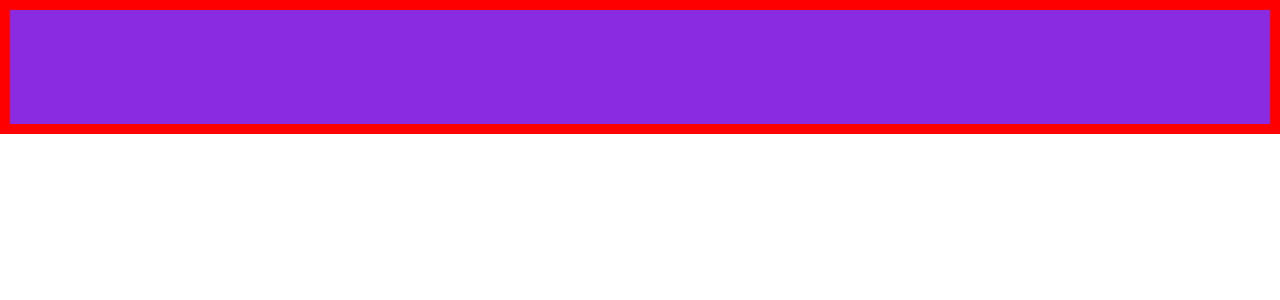
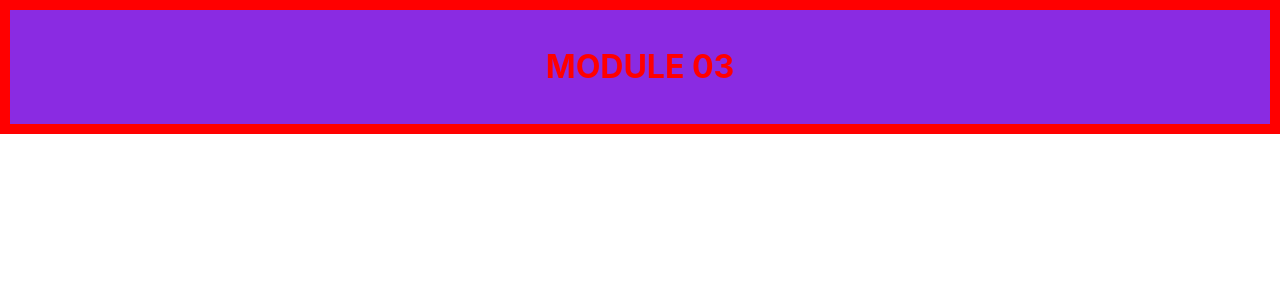
Before and after one commit to augustolimads/module03-submodules-study, a React (Vite) app: page / in a window 1280 px wide. Shown: the top 300 px of the page. Built offline with nearby package versions, Linux system fonts and the light colour scheme.

Commit message:
change font color

```diff
--- a/src/components/style.module.css
+++ b/src/components/style.module.css
@@ -2,5 +2,5 @@
     padding: 1em;
     background-color: blueviolet;
     border: 10px solid red;
-    color: blueviolet;
+    color: red;
 }
```
